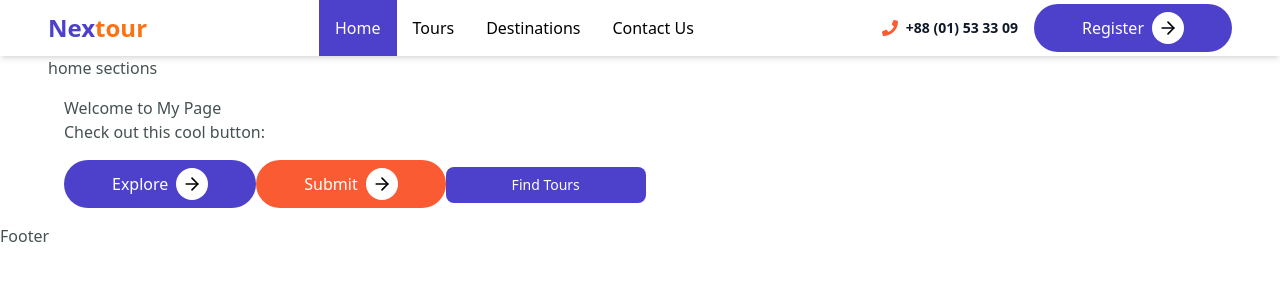
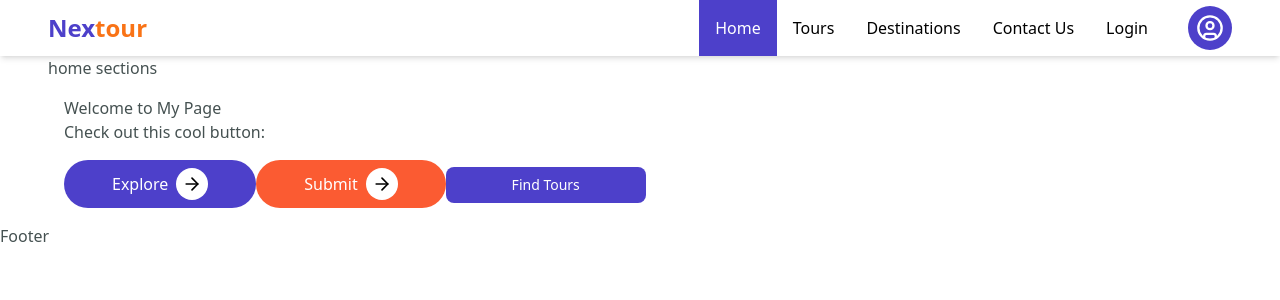
Before and after one commit to Mehedimid/next-tour, a Next.js app: page / in a window 1280 px wide. Shown: the top 300 px of the page. Built offline with nearby package versions, Linux system fonts and the light colour scheme.

Commit message:
fix navbar and add profile

```diff
--- a/src/app/layout.tsx
+++ b/src/app/layout.tsx
@@ -14,7 +14,7 @@ export default function RootLayout({
 }>) {
   return (
     <html native-dark-active="">
-      <body className="max-w-[1800px] mx-auto">
+      <body className="max-w-[1800px] mx-auto bg-white dark:bg-gray-800">
         {children}
       </body>
     </html>
--- a/src/components/shared/navbar/Navbar.tsx
+++ b/src/components/shared/navbar/Navbar.tsx
@@ -1,41 +1,67 @@
 "use client";
 import Link from "next/link";
-import { FaPhone, } from "react-icons/fa";
+import { useState } from "react";
+import { usePathname } from "next/navigation";
 import { IoMdClose } from "react-icons/io";
-import { useState } from "react";
+import { Menu, UserCircle } from "lucide-react";
 import Logo from "../logo/Logo";
-import { usePathname } from "next/navigation";
-import { Menu } from "lucide-react";
-import PrimaryButton from "../buttons/PrimaryButton";
+
+const Navbar = () => {
+  const user = false; // Set this based on authentication
+  const [menuOpen, setMenuOpen] = useState(false);
+  const [dropdownOpen, setDropdownOpen] = useState(false);
+  const path = usePathname();
 
   const navLinks = [
     { label: "Home", href: "/" },
     { label: "Tours", href: "/tours" },
     { label: "Destinations", href: "/destinations" },
     { label: "Contact Us", href: "/contact" },
+    ...(!user ? [{ label: "Login", href: "/login" }] : []),
   ];
 
-const Navbar = () => {
-  const [menuOpen, setMenuOpen] = useState(false);
-  const path = usePathname();
+  const renderProfileMenu = (onItemClick?: () => void) => (
+    <div className="flex flex-col">
+      <Link
+        href="/profile"
+        className="text-black block px-4 py-2 hover:bg-primary hover:text-white transition-all duration-300 font-medium"
+      >
+        Profile
+      </Link>
+      <Link
+        href="/dashboard"
+        className="text-black block px-4 py-2 hover:bg-primary hover:text-white transition-all duration-300 font-medium"
+      >
+        Dashboard
+      </Link>
+      <button
+        onClick={() => {
+          if (onItemClick) onItemClick();
+          // logout logic
+        }}
+        className="w-full text-left px-4 py-2 text-red-600 hover:bg-primary hover:text-white transition-all duration-300 font-medium"
+      >
+        Logout
+      </button>
+    </div>
+  );
 
   return (
     <nav className="shadow-md relative z-50 bg-white layout-padding py-4 md:py-0">
-      {/* Main Navigation Bar */}
       <div className="mx-auto flex items-center justify-between">
-        {/* Logo */}
         <Link href="/" className="flex items-center">
           <Logo />
         </Link>
 
-        {/* Desktop Navigation */}
-        <div className="hidden md:flex items-center">
+        {/* Desktop Nav + Profile */}
+        <div className="hidden md:flex items-center space-x-6">
+          <div className="flex items-center">
             {navLinks.map((link) => (
               <Link
                 key={link.href}
                 href={link.href}
-              className={`text-black px-4 py-4 transition-all duration-500 font-medium ${
-                link.href === path && "bg-primary text-white"
+                className={`text-black px-4 py-2 md:py-4 transition-all duration-500 font-medium ${
+                  link.href === path && "bg-primary dark:bg-secondary text-white"
                 }`}
               >
                 {link.label}
@@ -43,20 +69,23 @@ const Navbar = () => {
             ))}
           </div>
 
-        {/* Desktop Call & Register */}
-        <div className="hidden md:flex items-center space-x-4">
-          <div className="flex items-center">
-            <div className="text-secondary rounded-full">
-              <FaPhone />
-            </div>
-            <div className="ml-2 text-sm">
-              <p className="font-bold text-gray-900">+88 (01) 53 33 09</p>
+          <div className="relative">
+            <button
+              onClick={() => setDropdownOpen((prev) => !prev)}
+              className="p-2 rounded-full bg-primary text-white hover:opacity-90 transition duration-300"
+            >
+              <UserCircle className="w-7 h-7" />
+            </button>
+            <div
+              className={`absolute right-0 mt-2 w-48 bg-white rounded shadow-lg py-2 transform origin-top-right transition-all duration-300 ease-out ${
+                dropdownOpen
+                  ? "opacity-100 scale-100 visible"
+                  : "opacity-0 scale-95 invisible"
+              } z-50`}
+            >
+              {renderProfileMenu(() => setDropdownOpen(false))}
             </div>
           </div>
-
-          <Link href="/register">
-            <PrimaryButton label="Register" fromColor="bg-primary" />
-          </Link>
         </div>
 
         {/* Mobile Menu Button */}
@@ -72,11 +101,10 @@ const Navbar = () => {
 
       {/* Mobile Menu Overlay */}
       <div
-        className={`fixed top-0 right-0 h-full w-4/5 bg-white shadow-lg transform transition-transform duration-300 ease-in-out ${
+        className={`fixed top-0 right-0 h-full w-3/5 bg-white shadow-lg transform transition-transform duration-300 ease-in-out ${
           menuOpen ? "translate-x-0" : "translate-x-full"
         } md:hidden z-50`}
       >
-        {/* Header */}
         <div className="p-4 flex justify-between items-center border-b">
           <button
             onClick={() => setMenuOpen(false)}
@@ -86,9 +114,7 @@ const Navbar = () => {
           </button>
         </div>
 
-        {/* Mobile Menu Content */}
-        <div className="flex flex-col px-6 py-6 space-y-6">
-          {/* Nav Links */}
+        <div className="flex flex-col ">
           <div className="flex flex-col space-y-2">
             {navLinks.map((link) => (
               <Link
@@ -96,7 +122,9 @@ const Navbar = () => {
                 href={link.href}
                 onClick={() => setMenuOpen(false)}
                 className={`text-black px-4 py-3 rounded-md font-medium ${
-                  link.href === path ? "bg-primary text-white" : "hover:bg-gray-100"
+                  link.href === path
+                    ? "bg-primary text-white"
+                    : "hover:bg-primary hover:text-white"
                 }`}
               >
                 {link.label}
@@ -104,27 +132,8 @@ const Navbar = () => {
             ))}
           </div>
 
-          {/* Call Info */}
-          <div className="flex items-center space-x-3 border-y py-4">
-            <div className="bg-secondary text-white rounded-full p-3">
-              <FaPhone />
-            </div>
-            <div className="text-sm">
-              <p className="text-gray-700">Call Us</p>
-              <p className="font-bold text-gray-900">+88 (01) 53 33 09</p>
-            </div>
-          </div>
-
-          {/* Register Button */}
-          <div className="w-full">
-            <Link href="/register" onClick={() => setMenuOpen(false)}>
-              <PrimaryButton
-                label="Register"
-                fromColor="bg-primary"
-                className="w-full text-lg"
-                padding="py-3"
-              />
-            </Link>
+          <div className="mt-4 border-t pt-4">
+            {renderProfileMenu(() => setMenuOpen(false))}
           </div>
         </div>
       </div>
```
Lines whose indentation alone changed are shown as unchanged.
